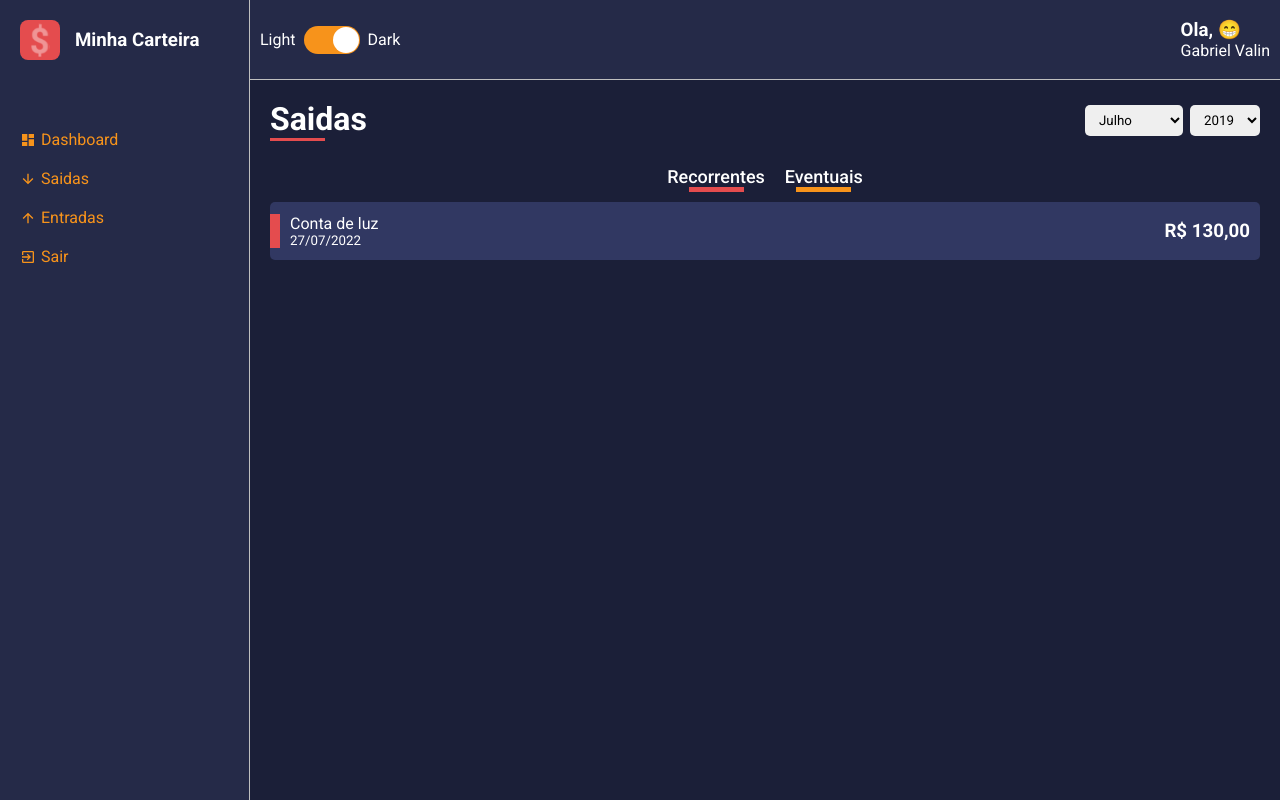
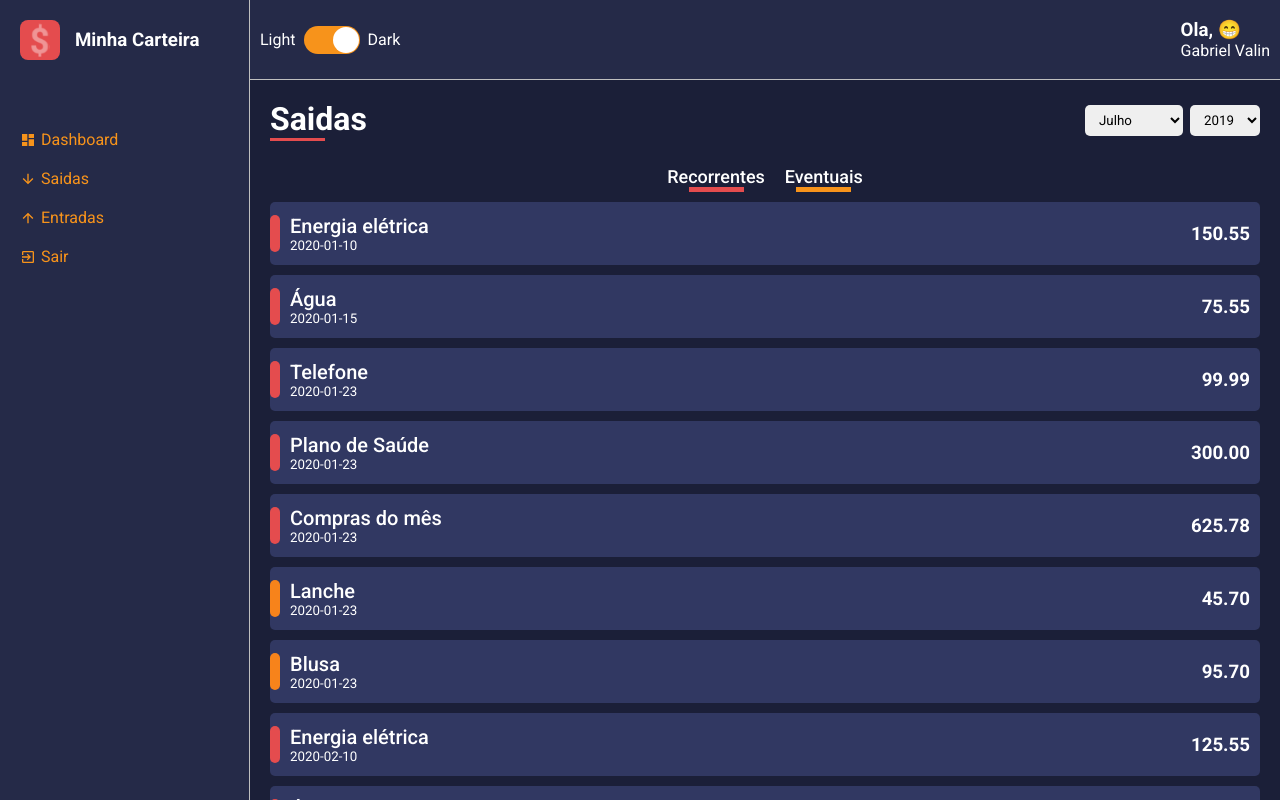
Before and after one commit to Gabriel-Valin/react-dashboard-base, a React (Vite) app: page /listagem/1 in a window 1280 px wide. Built offline with nearby package versions, Linux system fonts and the light colour scheme.

Commit message:
feat: load json by gains or expanses and display

```diff
--- a/src/components/FinanceCard/styles.ts
+++ b/src/components/FinanceCard/styles.ts
@@ -36,6 +36,11 @@
         padding-left: 10px;
     }
 
+    > div span {
+        font-size: 20px;
+        font-weight: 500;
+    }
+
     > h3 {
         color: ${props => props.theme.colors.white};
     }
@@ -47,5 +52,7 @@
     position: absolute;
     left: 0;
 
+    border-radius: 5px;
+
     background-color: ${props => props.color}
 `;
--- a/src/pages/List/index.tsx
+++ b/src/pages/List/index.tsx
@@ -1,21 +1,38 @@
-import { useMemo } from "react";
+import { useEffect, useMemo, useState } from "react";
 import { useParams } from "react-router-dom";
 import ContentHeader from "../../components/ContentHeader";
 import FinanceCard from "../../components/FinanceCard";
 import SelectInput from "../../components/SelectInput";
 import { Container, Content, Filters } from './styles';
 
+import gains from "../../repositories/gains";
+import expenses from "../../repositories/expenses";
+
+type DataTypeProps = {
+    description: string
+    amount: string
+    frequency: string
+    date: string
+    type: string
+}
+
 function List() {
+    const [data, setData] = useState<DataTypeProps[]>([]);
+
     const { type } = useParams();
 
-    const {title, lineColor} = useMemo(() => {
-        return type === 'balanco-entradas' ? {
-            title: 'Entradas',
-            lineColor: '#f7931b'
-        } : {
-            title: 'Saidas',
-            lineColor: '#e44c4e'
-        }
+
+
+    const title = useMemo(() => {
+        return type === 'balanco-entradas' ? "Entradas" : "Saidas"
+    }, [type]);
+
+    const lineColor = useMemo(() => {
+        return type === 'balanco-entradas' ? "#f7931b" : "#e44c4e"
+    }, [type])
+
+    const listData = useMemo(() => {
+        return type === 'balanco-entradas' ? gains : expenses;
     }, [type]);
 
     const mounths = [
@@ -31,6 +48,11 @@
         { value: 2022, label: 2022 }
     ];
 
+    useEffect(() => {
+        setData(listData)
+        console.log(listData)
+    }, []);
+
     return (
         <Container>
             <ContentHeader title={title} lineColor={lineColor}>
@@ -44,7 +66,11 @@
             </Filters>
 
             <Content>
-                <FinanceCard tagColor="#e44c4e" title="Conta de luz" subtitle="27/07/2022" amount="R$ 130,00"/>
+                {
+                    data.map(data => (
+                        <FinanceCard key={Math.random() * 1010101} tagColor={data.frequency === 'recorrente' ? '#e44c4e' : '#f7831b'} title={data.description} subtitle={data.date} amount={data.amount}/>
+                    ))
+                }
             </Content>
         </Container>
     );
--- /dev/null
+++ b/src/repositories/expenses.ts
@@ -0,0 +1,52 @@
+export default [
+    {"description":"Energia elétrica",      "amount":"150.55","type":"saída","frequency":"recorrente","date":"2020-01-10"},
+    {"description":"Água",                  "amount":"75.55", "type":"saída","frequency":"recorrente","date":"2020-01-15"},
+    {"description": "Telefone",             "amount":"99.99", "type":"saída","frequency":"recorrente","date":"2020-01-23"},
+    {"description":"Plano de Saúde",        "amount":"300.00","type":"saída","frequency":"recorrente","date":"2020-01-23"},
+    {"description":"Compras do mês",        "amount":"625.78","type":"saída","frequency":"recorrente","date":"2020-01-23"},
+    {"description":"Lanche",                "amount":"45.70", "type":"saída","frequency":"eventual",  "date":"2020-01-23"},
+    {"description":"Blusa",                 "amount":"95.70", "type":"saída","frequency":"eventual",  "date":"2020-01-23"},
+    {"description":"Energia elétrica",      "amount":"125.55","type":"saída","frequency":"recorrente","date":"2020-02-10"},
+    {"description":"Água",                  "amount":"90.15", "type":"saída","frequency":"recorrente","date":"2020-02-15"},
+    {"description":"Telefone",              "amount":"99.99", "type":"saída","frequency":"recorrente","date":"2020-02-23"},
+    {"description":"Plano de Saúde",        "amount":"300.00","type":"saída","frequency":"recorrente","date":"2020-02-23"},
+    {"description":"Compras do mês",        "amount":"540.00","type":"saída","frequency":"recorrente","date":"2020-02-25"},
+    {"description":"Parcela do Celular 1/5","amount":"150.99","type":"saída","frequency":"eventual",  "date":"2020-02-26"},
+    {"description":"Cinema",                "amount":"45.00", "type":"saída","frequency":"eventual",  "date":"2020-02-23"},
+    {"description":"Energia elétrica",      "amount":"97.00", "type":"saída","frequency":"recorrente","date":"2020-03-10"},
+    {"description":"Água",                  "amount":"100.10","type":"saída","frequency":"recorrente","date":"2020-03-15"},
+    {"description":"Telefone",              "amount":"99.99", "type":"saída","frequency":"recorrente","date":"2020-03-23"},
+    {"description":"Plano de Saúde",        "amount":"300.00","type":"saída","frequency":"recorrente","date":"2020-03-23"},
+    {"description":"Compras do mês",        "amount":"800.50","type":"saída","frequency":"recorrente","date":"2020-03-17"},
+    {"description":"Parcela do Celular 2/5","amount":"150.99","type":"saída","frequency":"eventual",  "date":"2020-03-18"},
+    {"description":"Troca de Oléo do carro","amount":"90.00", "type":"saída","frequency":"eventual",  "date":"2020-03-23"},
+    {"description":"Energia elétrica",      "amount":"75.99", "type":"saída","frequency":"recorrente","date":"2020-04-10"},
+    {"description":"Água",                  "amount":"80.33", "type":"saída","frequency":"recorrente","date":"2020-04-15"},
+    {"description":"Telefone",              "amount":"99.99", "type":"saída","frequency":"recorrente","date":"2020-04-23"},
+    {"description":"Plano de Saúde",        "amount":"300.00","type":"saída","frequency":"recorrente","date":"2020-04-23"},
+    {"description":"Compras do mês",        "amount":"600.00","type":"saída","frequency":"recorrente","date":"2020-04-25"},
+    {"description":"Parcela do Celular 3/5","amount":"150.99","type":"saída","frequency":"eventual",  "date":"2020-04-26"},
+    {"description":"Ebook de React Js",     "amount":"85.95", "type":"saída","frequency":"eventual",  "date":"2020-04-13"},
+    {"description":"Energia elétrica",      "amount":"125.55","type":"saída","frequency":"recorrente","date":"2020-05-10"},
+    {"description":"Água",                  "amount":"90.15", "type":"saída","frequency":"recorrente","date":"2020-05-15"},
+    {"description":"Telefone",              "amount":"99.99", "type":"saída","frequency":"recorrente","date":"2020-05-23"},
+    {"description":"Plano de Saúde",        "amount":"300.00","type":"saída","frequency":"recorrente","date":"2020-05-23"},
+    {"description":"Compras do mês",        "amount":"540.00","type":"saída","frequency":"recorrente","date":"2020-05-25"},
+    {"description":"Parcela do Celular 4/5","amount":"150.99","type":"saída","frequency":"eventual",  "date":"2020-05-26"},
+    {"description":"Blusa Iron Man",        "amount":"150.00","type":"saída","frequency":"eventual",  "date":"2020-01-23"},
+    {"description":"Energia elétrica",      "amount":"200.00","type":"saída","frequency":"recorrente","date":"2020-06-10"},
+    {"description":"Água",                  "amount":"150.00","type":"saída","frequency":"recorrente","date":"2020-06-15"},
+    {"description":"Telefone",              "amount":"99.99", "type":"saída","frequency":"recorrente","date":"2020-06-23"},
+    {"description":"Plano de Saúde",        "amount":"300.00","type":"saída","frequency":"recorrente","date":"2020-06-23"},
+    {"description":"Compras do mês",        "amount":"559.15","type":"saída","frequency":"recorrente","date":"2020-06-25"},
+    {"description":"Parcela do Celular 5/5","amount":"150.99","type":"saída","frequency":"eventual",  "date":"2020-06-26"},
+    {"description":"Perfume",               "amount":"250.00","type":"saída","frequency":"eventual",  "date":"2020-06-21"},
+    {"description":"Energia elétrica",      "amount":"250.00","type":"saída","frequency":"recorrente","date":"2020-07-10"},
+    {"description":"Água",                  "amount":"90.00", "type":"saída","frequency":"recorrente","date":"2020-07-15"},
+    {"description":"Telefone",              "amount":"99.99", "type":"saída","frequency":"recorrente","date":"2020-07-23"},
+    {"description":"Plano de Saúde",        "amount":"300.00","type":"saída","frequency":"recorrente","date":"2020-07-23"},
+    {"description":"Compras do mês",        "amount":"700.00","type":"saída","frequency":"recorrente","date":"2020-07-25"},
+    {"description":"Cafeteira",             "amount":"250.00","type":"saída","frequency":"eventual",  "date":"2020-07-26"},
+    {"description":"Pizza",                 "amount":"60.00", "type":"saída","frequency":"eventual",  "date":"2020-07-19"},
+    {"description":"Pizza",                 "amount":"750.01", "type":"saída","frequency":"eventual",  "date":"2020-07-19"}
+  ]
--- /dev/null
+++ b/src/repositories/gains.ts
@@ -0,0 +1,12 @@
+export default [
+    { "description": "Salário",     "amount": "1300.52", "type": "entrada", "frequency": "recorrente", "date": "2020-01-10" },
+    { "description": "Freela",      "amount": "150.13",  "type": "entrada", "frequency": "eventual",   "date": "2020-01-17" },
+    { "description": "Salário",     "amount": "2500.23", "type": "entrada", "frequency": "recorrente", "date": "2020-02-10" },
+    { "description": "Freela site", "amount": "900.23",  "type": "entrada", "frequency": "eventual",   "date": "2020-02-21" },
+    { "description": "Freela app",  "amount": "950.92",  "type": "entrada", "frequency": "eventual",   "date": "2020-02-23" },
+    { "description": "Salário",     "amount": "2500.25", "type": "entrada", "frequency": "recorrente", "date": "2020-03-10" },
+    { "description": "Salário",     "amount": "2500.18", "type": "entrada", "frequency": "recorrente", "date": "2020-04-10" },
+    { "description": "Salário",     "amount": "2500.15", "type": "entrada", "frequency": "recorrente", "date": "2020-05-10" },
+    { "description": "Salário",     "amount": "2500.12", "type": "entrada", "frequency": "recorrente", "date": "2020-06-10" },
+    { "description": "Salário",     "amount": "2500.00", "type": "entrada", "frequency": "recorrente", "date": "2020-07-10" },
+    ]
```
